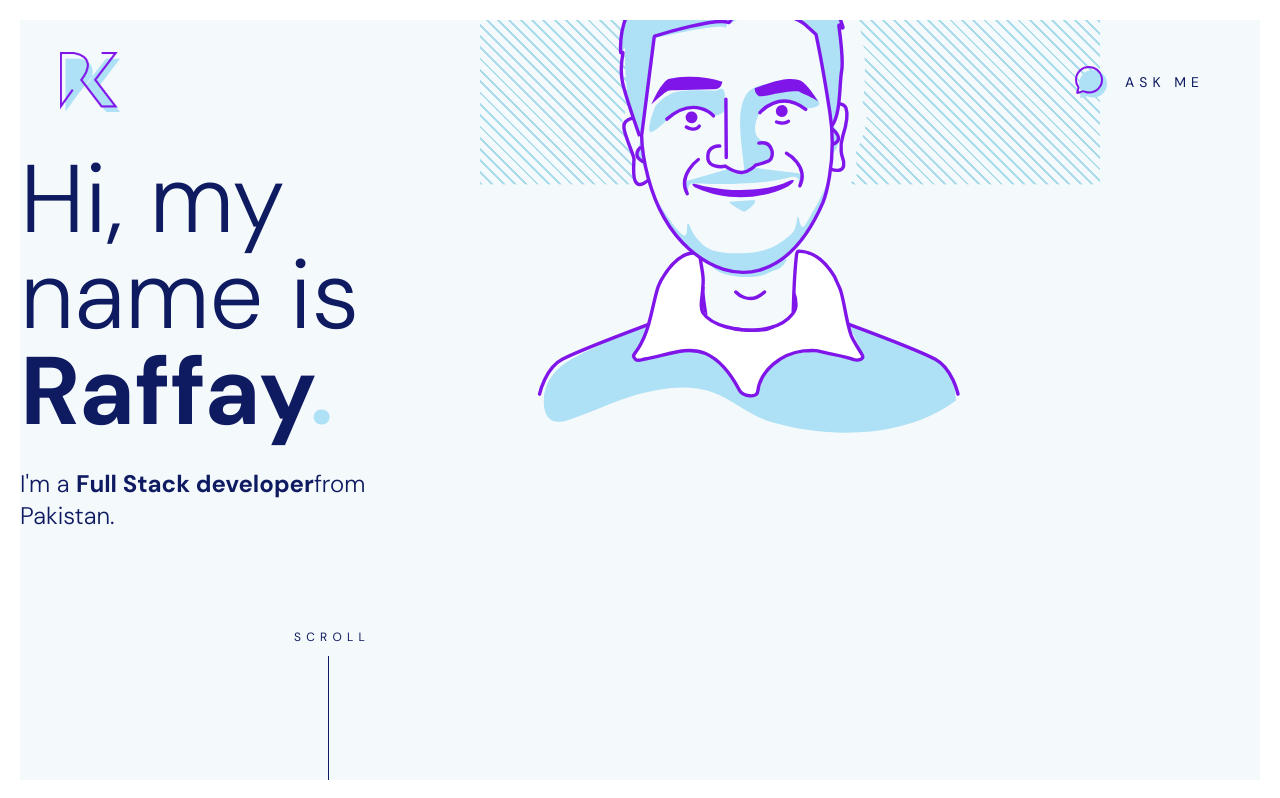
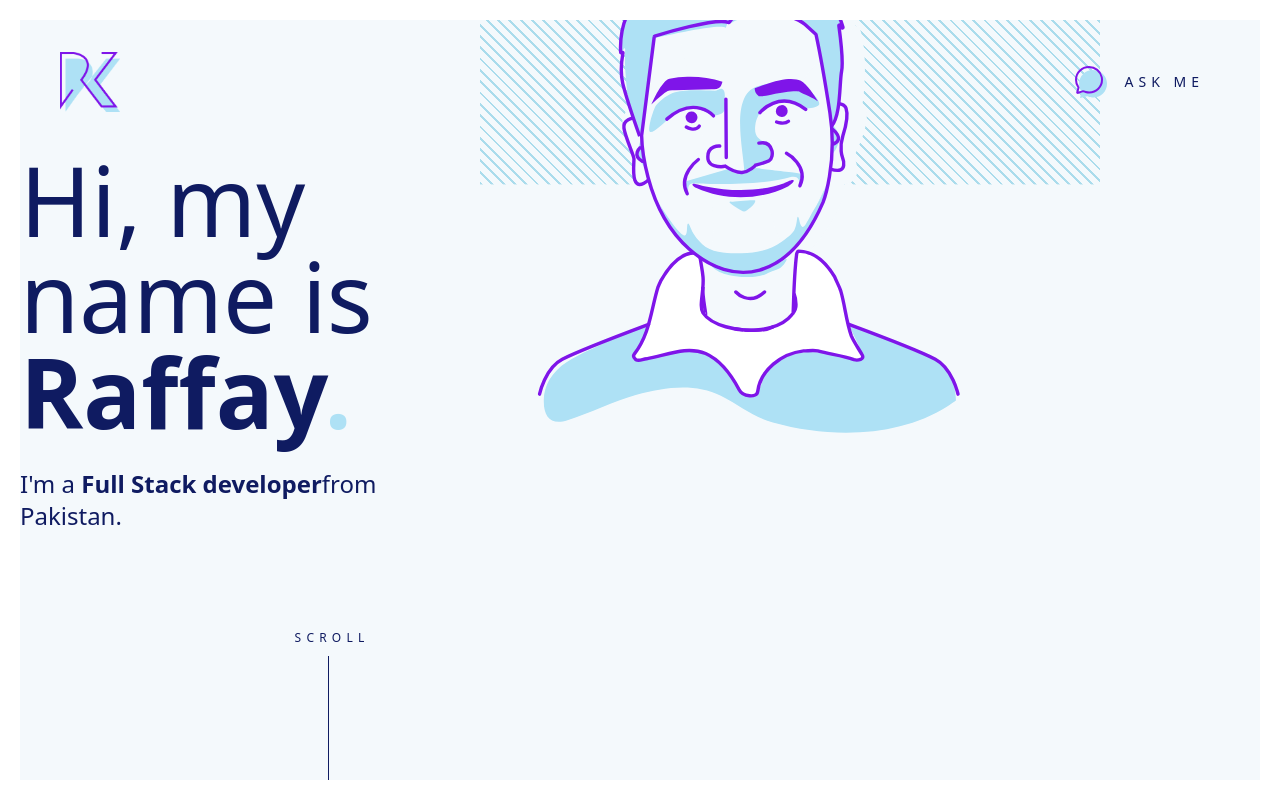
Before and after one commit to rk-maker/portfolio, a Next.js app: page / in a window 1280 px wide. Shown: the top 798 px of the page. Built offline with nearby package versions, Linux system fonts and the light colour scheme.

Commit message:
fonts fix

```diff
--- a/src/app/globals.css
+++ b/src/app/globals.css
@@ -8,8 +8,10 @@
   --color-primary-hover: #7f15e9;
   --color-primary-light: rgba(72, 49, 212, 0.1);
   --color-font: #0f1b61;
+}
 
-  --font-dmsans: "DM Sans", "sans-serif";
+:root {
+  --font-dmsans: "DM Sans", system-ui, sans-serif;
 }
 :root {
   --color-primary: #f4f9fc;
@@ -83,7 +85,9 @@ h6 {
   );
   border-radius: calc(0.5rem - 4px); /* adjust radius to fit inside */
   z-index: -1;
-  transition: background-color 0.3s ease, background-image 0.3s ease;
+  transition:
+    background-color 0.3s ease,
+    background-image 0.3s ease;
 }
 
 /* Hover state: solid secondary color instead of stripes */
```
